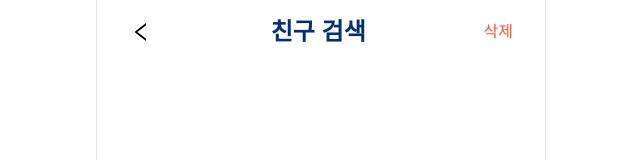
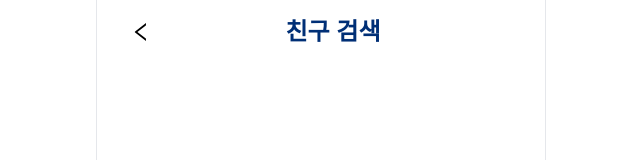
Before and after one commit to LikeLion-KW-TEAM2/TEAM_2_FE, a React (Vite) app: page /friend/search in a window 1280 px wide. Shown: the top 160 px of the page, without its empty margins (319-959 px from the left). Built offline with nearby package versions, Linux system fonts and the light colour scheme; a web font is replaced by a local one.

Commit message:
style : subheader 삭제버튼 hidden 적용

```diff
--- a/src/components/SubHeader.tsx
+++ b/src/components/SubHeader.tsx
@@ -1,12 +1,19 @@
-import { ChildrenType } from '@/types/common'
+import { ReactNode } from 'react'
 import { AiOutlineLeft } from 'react-icons/ai'
 
-const SubHeader = ({ children }: ChildrenType) => {
+interface ISubHeader {
+  hidden?: boolean
+  children: ReactNode
+}
+
+const SubHeader = ({ hidden = false, children }: ISubHeader) => {
   return (
     <div className="flexBetweenAlign p-4">
       <AiOutlineLeft size={24} />
       <h4 className="font-bold text-primary-900">{children}</h4>
-      <p className="text-medium font-medium text-error-primary">삭제</p>
+      <p className="text-medium font-medium text-error-primary">
+        {!hidden && '삭제'}
+      </p>
     </div>
   )
 }
--- a/src/pages/friend/FriendSearch.tsx
+++ b/src/pages/friend/FriendSearch.tsx
@@ -4,7 +4,7 @@ import SubHeader from '@/components/SubHeader'
 const FriendSearch = () => {
   return (
     <NavLayout>
-      <SubHeader>친구 검색</SubHeader>
+      <SubHeader hidden>친구 검색</SubHeader>
     </NavLayout>
   )
 }
```
